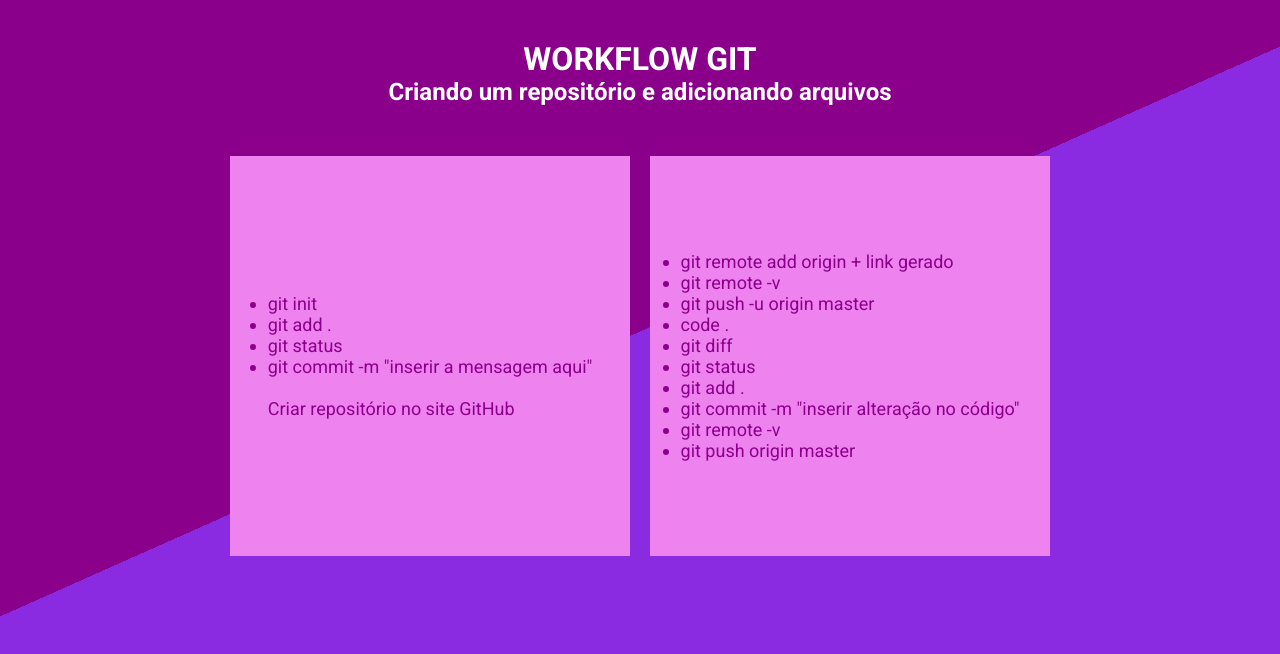
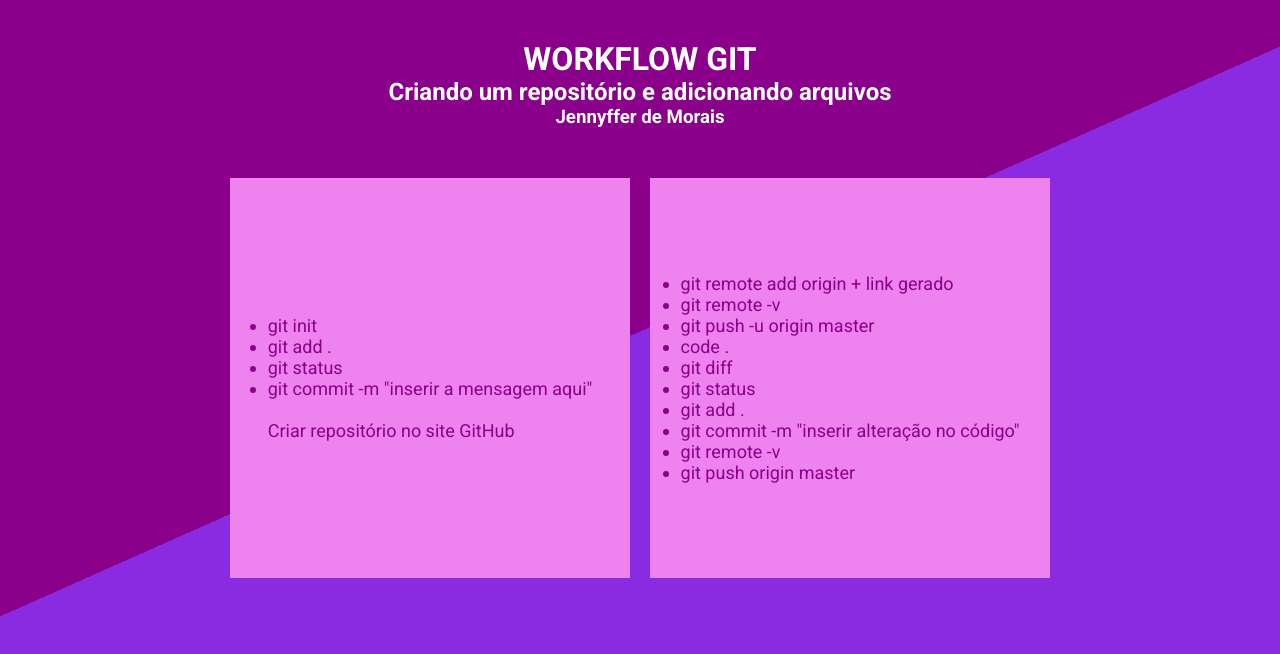
Before and after one commit to jennyffermorais/worflowGit, a plain HTML site: page index.html in a window 1280 px wide. Drawn offline with Linux system fonts and the light colour scheme.

Commit message:
inserir meu nome no arquivo

```diff
--- a/index.html
+++ b/index.html
@@ -16,6 +16,7 @@
         WORKFLOW GIT
       </h1>
       <h2>Criando um repositório e adicionando arquivos</h2>
+      <h3>Jennyffer de Morais</h3>
     </div>
 
     <section class="flex-container">
```
